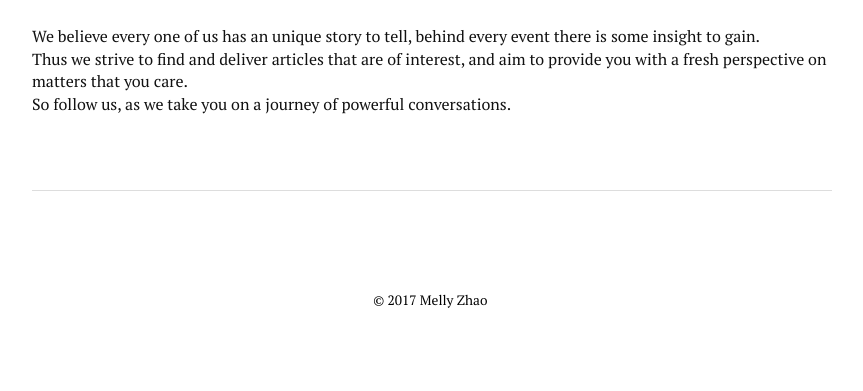
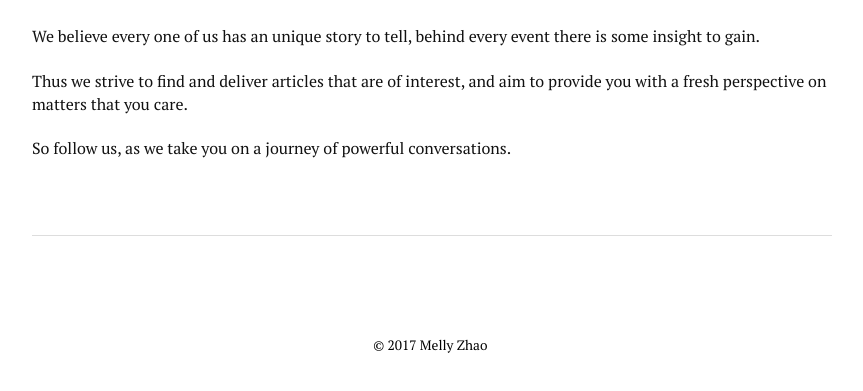
Before and after one commit to mellycz/mellycz.github.io, a plain HTML site: page about/index.html in a window 1280 px wide. Shown: the part 149-540 px from the top of the page, without its empty margins (208-1071 px from the left). Drawn offline with Linux system fonts and the light colour scheme.

Commit message:
Site updated: 2017-07-07 17:08:19

```diff
--- a/about/index.html
+++ b/about/index.html
@@ -5,16 +5,16 @@
 
   <title>About this site - Digest @ Newsvoo</title>
   <meta name="viewport" content="width=device-width, initial-scale=1, maximum-scale=1">
-  <meta name="description" content="We believe every one of us has an unique story to tell, behind every event there is some insight to gain.Thus we strive to find and deliver articles that are of interest, and aim to provide you with a">
+  <meta name="description" content="We believe every one of us has an unique story to tell, behind every event there is some insight to gain. Thus we strive to find and deliver articles that are of interest, and aim to provide you with">
 <meta property="og:type" content="website">
 <meta property="og:title" content="About this site">
 <meta property="og:url" content="http://digest.newsvoo.com/about/index.html">
 <meta property="og:site_name" content="Digest @ Newsvoo">
-<meta property="og:description" content="We believe every one of us has an unique story to tell, behind every event there is some insight to gain.Thus we strive to find and deliver articles that are of interest, and aim to provide you with a">
-<meta property="og:updated_time" content="2017-07-07T07:06:17.708Z">
+<meta property="og:description" content="We believe every one of us has an unique story to tell, behind every event there is some insight to gain. Thus we strive to find and deliver articles that are of interest, and aim to provide you with">
+<meta property="og:updated_time" content="2017-07-07T07:07:52.009Z">
 <meta name="twitter:card" content="summary">
 <meta name="twitter:title" content="About this site">
-<meta name="twitter:description" content="We believe every one of us has an unique story to tell, behind every event there is some insight to gain.Thus we strive to find and deliver articles that are of interest, and aim to provide you with a">
+<meta name="twitter:description" content="We believe every one of us has an unique story to tell, behind every event there is some insight to gain. Thus we strive to find and deliver articles that are of interest, and aim to provide you with">
 
 
     <link rel="icon" href="css/images/digest.ico">
@@ -61,7 +61,9 @@
 
     <div class="article-entry" itemprop="articleBody">
 
-        <p>We believe every one of us has an unique story to tell, behind every event there is some insight to gain.<br>Thus we strive to find and deliver articles that are of interest, and aim to provide you with a fresh perspective on matters that you care.<br>So follow us, as we take you on a journey of powerful conversations.</p>
+        <p>We believe every one of us has an unique story to tell, behind every event there is some insight to gain.</p>
+<p>Thus we strive to find and deliver articles that are of interest, and aim to provide you with a fresh perspective on matters that you care.</p>
+<p>So follow us, as we take you on a journey of powerful conversations.</p>
 
 
     </div>
```
Also changed, not shown: 2017/07/07/post/index.html (+1 -1 lines), index.html (+1 -1 lines).
